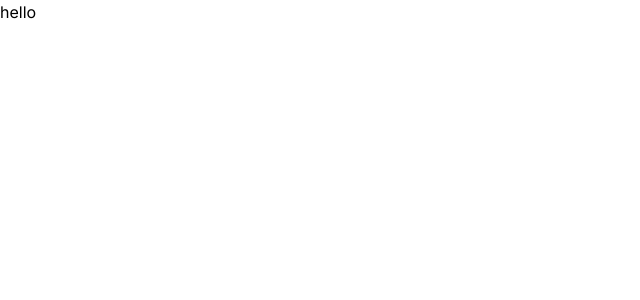
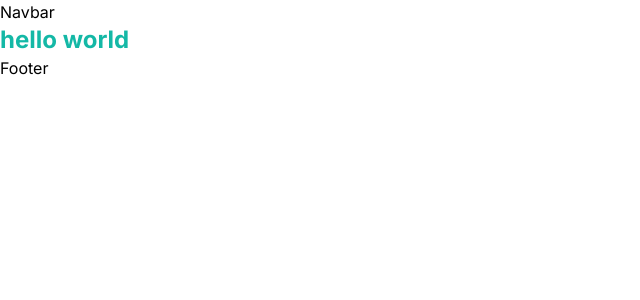
Before and after one commit to SAJJADRAMEZANI95/travelapp, a Next.js app: page / in a window 1280 px wide. Shown: the top 300 px of the page, without its empty margins (0-640 px from the left). Built offline with nearby package versions, Linux system fonts and the light colour scheme.

Commit message:
WIP:Add initial structure

```diff
--- a/app/layout.tsx
+++ b/app/layout.tsx
@@ -1,12 +1,11 @@
 import type { Metadata } from "next";
-import { Inter } from "next/font/google";
 import "./globals.css";
-
-const inter = Inter({ subsets: ["latin"] });
+import Navbar from "@/components/Navbar";
+import Footer from "@/components/Footer";
 
 export const metadata: Metadata = {
-  title: "Create Next App",
-  description: "Generated by create next app",
+  title: "Travel",
+  description: "Travel UI/UX App for Camping",
 };
 
 export default function RootLayout({
@@ -16,7 +15,11 @@
 }>) {
   return (
     <html lang="en">
-      <body className={inter.className}>{children}</body>
+      <body>
+        <Navbar />
+        <main className=" relative overflow-hidden">{children}</main>
+        <Footer />
+      </body>
     </html>
   );
 }
--- a/app/page.tsx
+++ b/app/page.tsx
@@ -1,11 +1,11 @@
-import React from 'react'
+import React from "react";
 
 const Home = () => {
   return (
     <div>
-      hello
+      <h1 className=" font-bold text-teal-500 text-2xl">hello world</h1>
     </div>
-  )
-}
+  );
+};
 
-export default Home
+export default Home;
--- /dev/null
+++ b/components/Footer.tsx
@@ -0,0 +1,11 @@
+import React from 'react'
+
+const Footer = () => {
+  return (
+    <div>
+      Footer
+    </div>
+  )
+}
+
+export default Footer
--- /dev/null
+++ b/components/Navbar.tsx
@@ -0,0 +1,11 @@
+import React from 'react'
+
+const Navbar = () => {
+  return (
+    <div>
+      Navbar
+    </div>
+  )
+}
+
+export default Navbar
```
